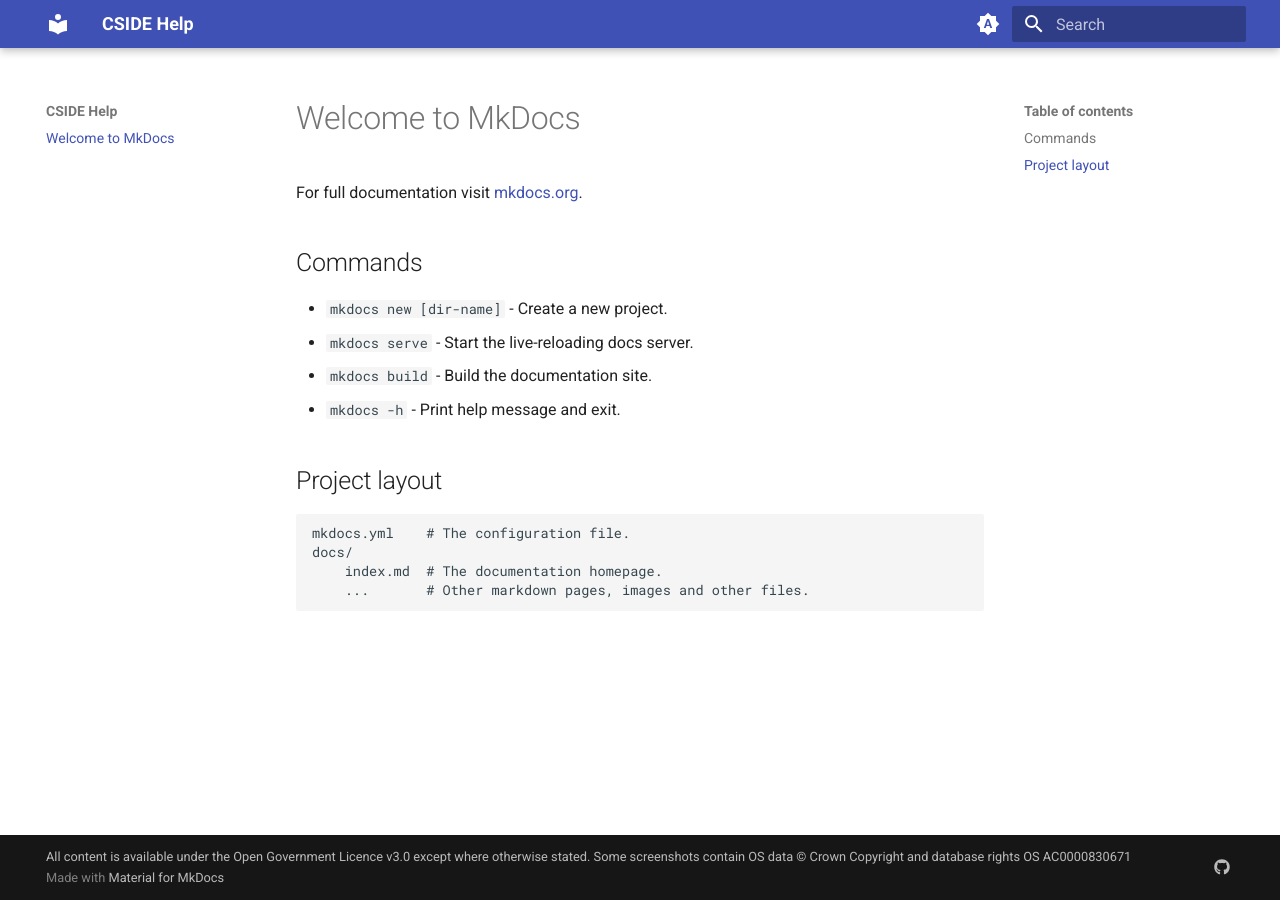
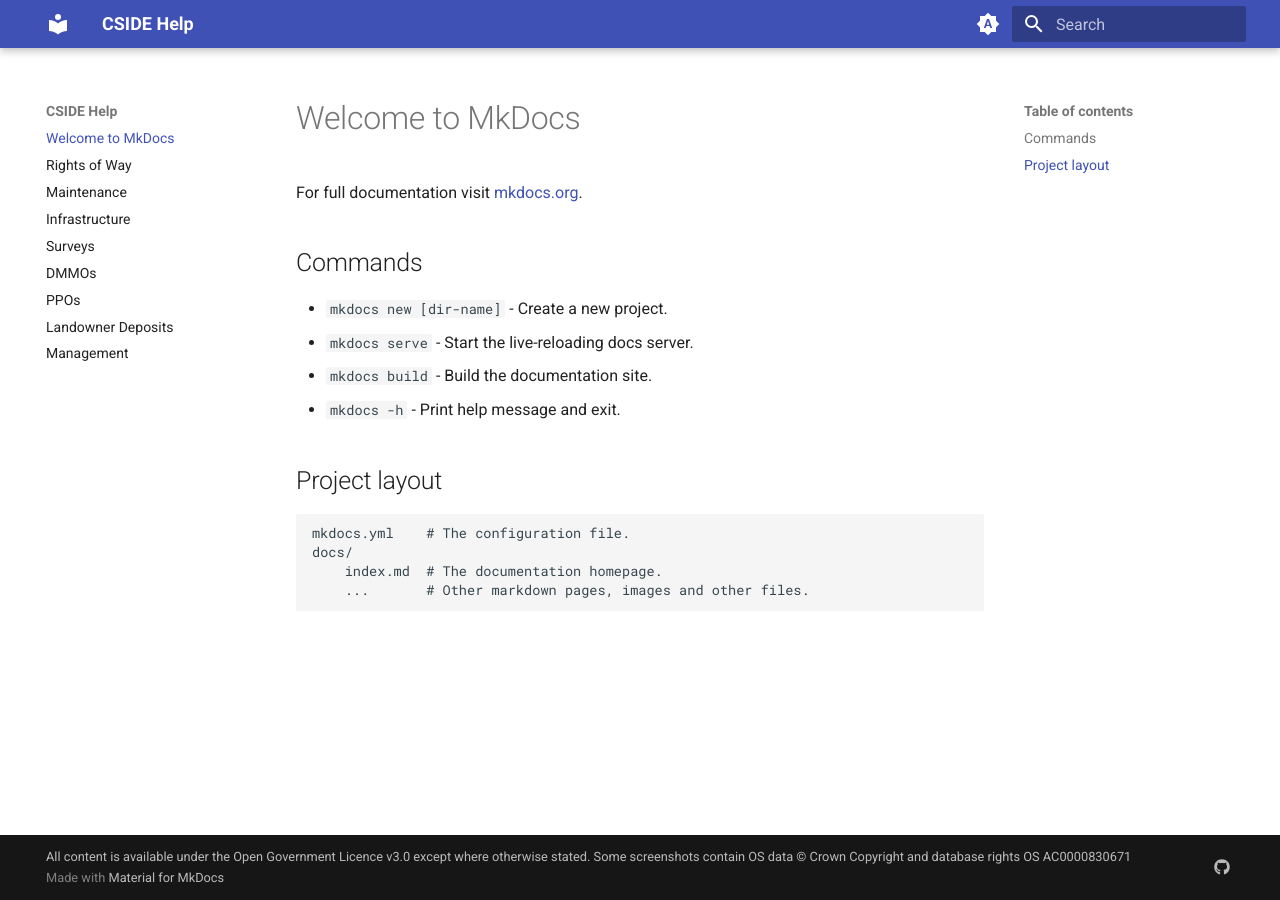
Before and after one commit to Dorset-Council-UK/cside-docs, an MkDocs documentation site: the page built from docs/index.md, in a window 1280 px wide. Built offline with MkDocs 1.6.1 and Material for MkDocs 9.7.7, drawn with Linux system fonts in a browser that asks for light colours.

Commit message:
Created initial pages (empty at the moment)

```diff
--- /dev/null
+++ b/docs/dmmo.md
@@ -0,0 +1 @@
+# DMMOs
--- /dev/null
+++ b/docs/ppo.md
@@ -0,0 +1 @@
+# PPOs
--- a/mkdocs.yml
+++ b/mkdocs.yml
@@ -49,3 +49,11 @@
 copyright: All content is available under the Open Government Licence v3.0 except where otherwise stated. Some screenshots contain OS data © Crown Copyright and database rights OS AC0000830671
 nav:
     - 'index.md'
+    - 'rights-of-way.md'
+    - 'maintenance.md'
+    - 'infrastructure.md'
+    - 'surveys.md'
+    - 'dmmo.md'
+    - 'ppo.md'
+    - 'landowner-deposits.md'
+    - 'management.md'
```
Also changed, not shown: docs/infrastructure.md (added, +1 -0 lines), docs/landowner-deposits.md (added, +1 -0 lines), docs/maintenance.md (added, +1 -0 lines), docs/management.md (added, +3 -0 lines), docs/rights-of-way.md (added, +1 -0 lines), docs/surveys.md (added, +1 -0 lines).
